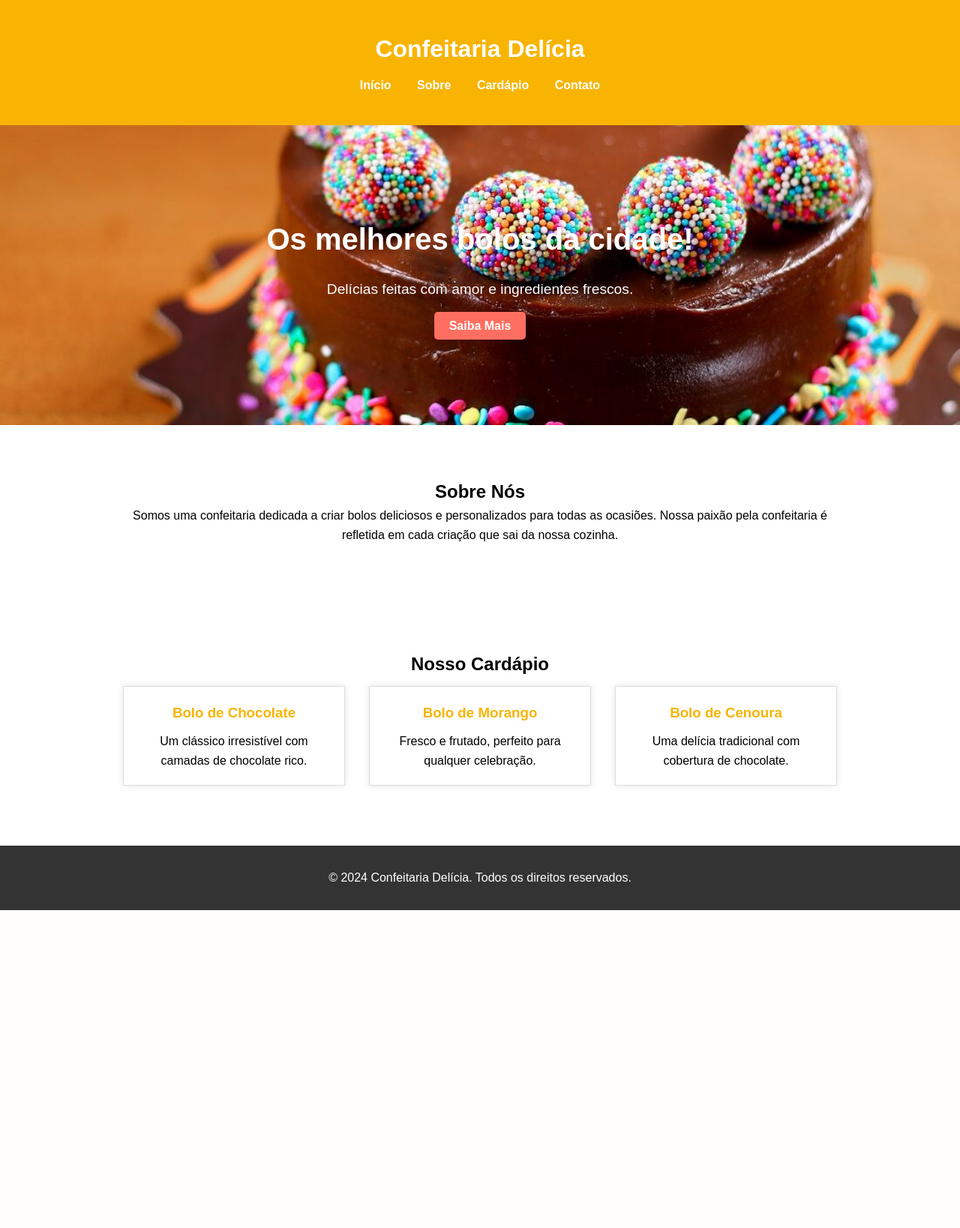
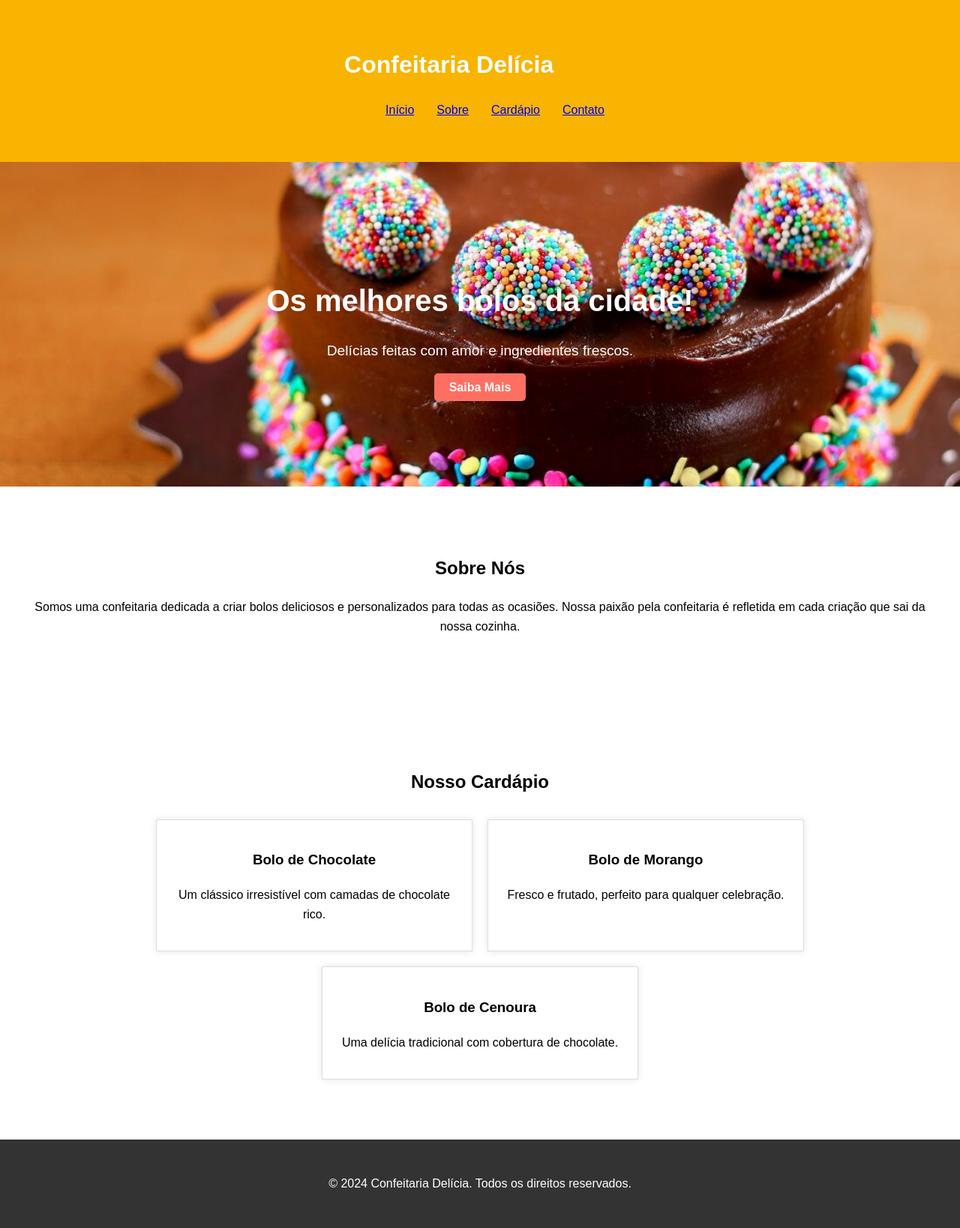
Before and after one commit to rafaa2706/confeitaria-sempre-doce, a Flask app: page / in a window 1280 px wide. Shown: the whole page at 75% size. Before the commit the page ends 1214 px from the top, so only its background shows below. Run offline with Flask 3, Linux system fonts and the light colour scheme.

Commit message:
Add files via upload

```diff
--- a/static/css/index.css
+++ b/static/css/index.css
@@ -1,16 +1,14 @@
-* {
-    margin: 0;
-    padding: 0;
-    box-sizing: border-box;
-}
+/* Normalize.css */
 
 body {
   font-family: Arial, sans-serif;
   line-height: 1.6;
+  margin: 0;
+  padding: 0;
 }
 
 .container {
-    width: 80%;
+  max-width: 1200px;
   margin: 0 auto;
   padding: 20px;
 }
@@ -19,34 +17,28 @@ header {
   background-color: #f8b400;
   color: #fff;
   padding: 20px 0;
-}
-
-header h1 {
-    text-align: center;
-    margin-bottom: 10px;
+  display: flex;
+  justify-content: space-between;
+  align-items: center;
 }
 
 nav ul {
   list-style: none;
-    text-align: center;
+  display: flex;
 }
 
 nav ul li {
-    display: inline;
   margin: 0 15px;
-}
-
-nav ul li a {
-    color: #fff;
-    text-decoration: none;
-    font-weight: bold;
 }
 
 .hero {
   background: url('../img/bolo.jpg') no-repeat center center/cover;
   color: #fff;
+  text-align: center;
+  display: flex;
+  align-items: center;
+  justify-content: center;
   padding: 100px 0;
-    text-align: center;
 }
 
 .hero h2 {
@@ -76,8 +68,8 @@ nav ul li a {
 
 .menu-items {
   display: flex;
-    justify-content: space-around;
   flex-wrap: wrap;
+  justify-content: center;
 }
 
 .menu-item {
@@ -85,13 +77,8 @@ nav ul li a {
   border: 1px solid #ddd;
   padding: 20px;
   margin: 10px;
-    width: 30%;
-    box-shadow: 0 0 10px rgba(0,0,0,0.1);
-}
-
-.menu-item h3 {
-    margin-bottom: 10px;
-    color: #f8b400;
+  width: calc(33.33% - 20px); /* Adjust for responsive layout */
+  box-shadow: 0 0 10px rgba(0, 0, 0, 0.1);
 }
 
 footer {
@@ -100,3 +87,16 @@ footer {
   text-align: center;
   padding: 10px 0;
 }
+
+/* Media queries for responsiveness */
+@media (max-width: 768px) {
+  .menu-item {
+    width: calc(50% - 20px);
+  }
+}
+
+@media (max-width: 480px) {
+  .menu-item {
+    width: 100%;
+  }
+}
--- a/templates/index.html
+++ b/templates/index.html
@@ -21,6 +21,7 @@
     </div>
   </header>
 
+  <main>
     <section class="hero">
       <div class="container">
         <h2>Os melhores bolos da cidade!</h2>
@@ -55,6 +56,7 @@
         </div>
       </div>
     </section>
+  </main>
 
   <footer>
     <div class="container">
```
Lines whose indentation alone changed are shown as unchanged.
